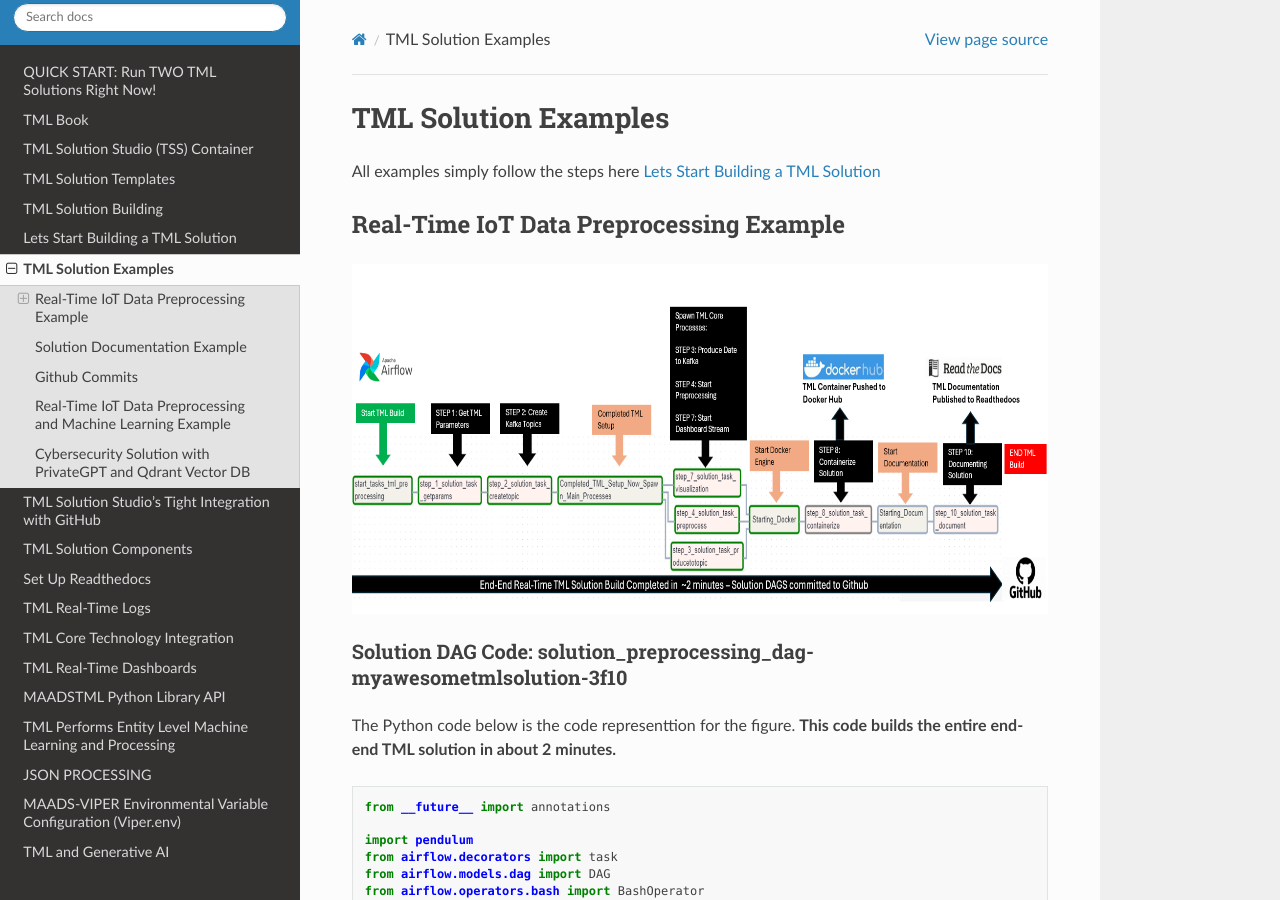
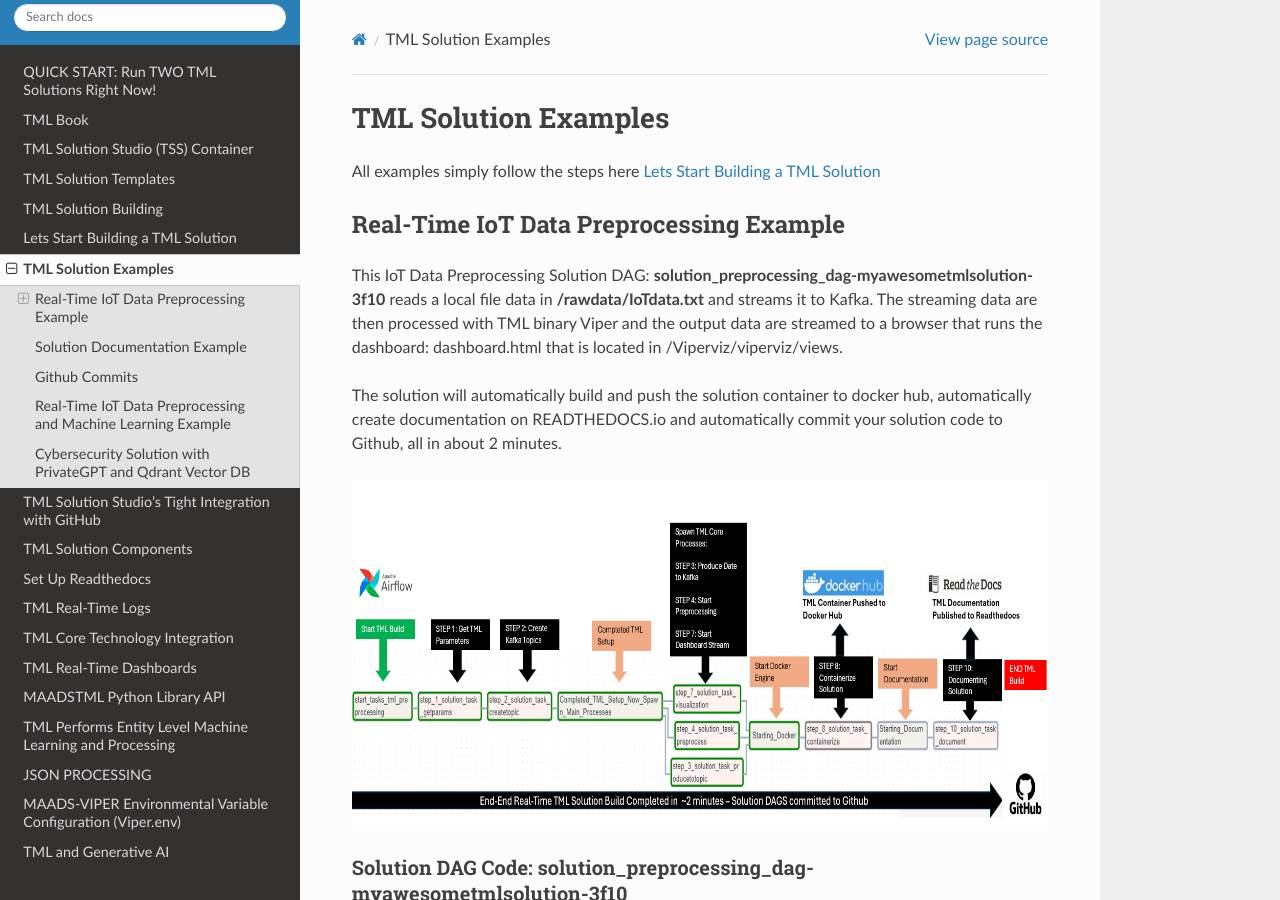
Before and after one commit to smaurice101/readthedocs, a Sphinx documentation site: the page built from docs/source/examples.rst, in a window 1280 px wide and 900 px high. Built offline with Sphinx 7.4.7 and the Read the Docs theme 2.0.0, drawn with Linux system fonts in a browser that asks for light colours.

Commit message:
Update examples.rst

```diff
--- a/docs/source/examples.rst
+++ b/docs/source/examples.rst
@@ -5,6 +5,10 @@ All examples simply follow the steps here :ref:`Lets Start Building a TML Soluti
 
 Real-Time IoT Data Preprocessing Example
 ----------------------
+
+This IoT Data Preprocessing Solution DAG: **solution_preprocessing_dag-myawesometmlsolution-3f10** reads a local file data in **/rawdata/IoTdata.txt** and streams it to Kafka.  The streaming data are then processed with TML binary Viper and the output data are streamed to a browser that runs the dashboard: dashboard.html that is located in /Viperviz/viperviz/views.
+
+The solution will automatically build and push the solution container to docker hub, automatically create documentation on READTHEDOCS.io and automatically commit your solution code to Github, all in about 2 minutes.
 
 .. figure:: soldags1.png
    :scale: 70%
```
